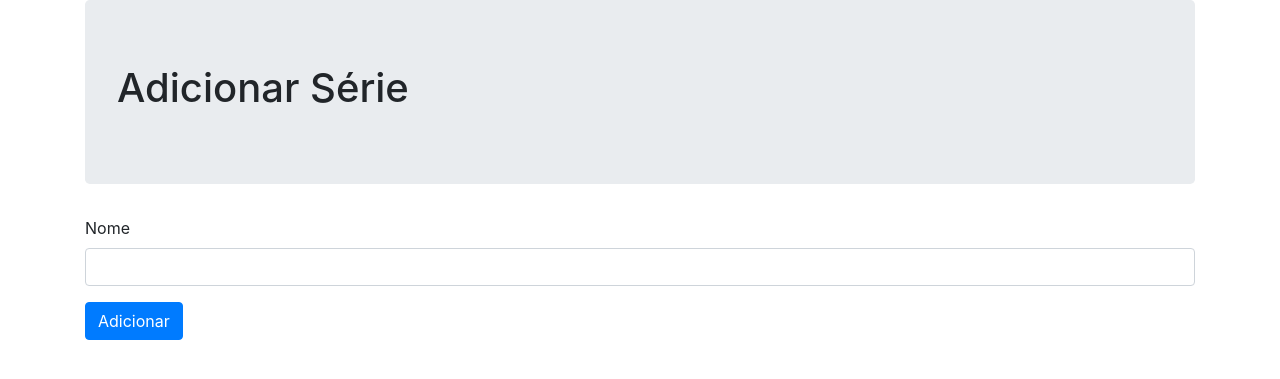
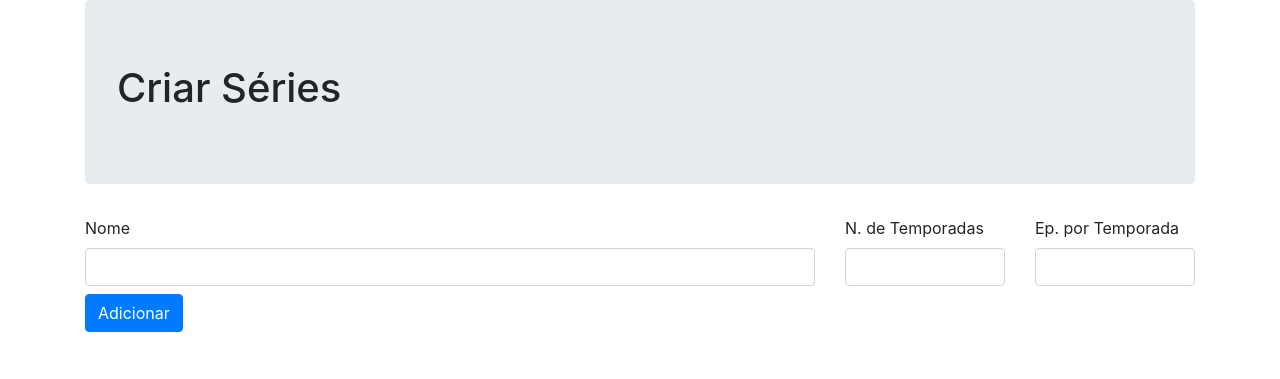
Before and after one commit to macdev14/controle-series, a Laravel app: page /series/criar in a window 1280 px wide. Shown: the top 379 px of the page. Run offline with Laravel 10, Linux system fonts and the light colour scheme; some libraries are stand-ins or nearby versions.

Commit message:
temporadas e episodios

```diff
--- a/app/Http/Controllers/SeriesController.php
+++ b/app/Http/Controllers/SeriesController.php
@@ -1,6 +1,8 @@
 <?php
 
 namespace App\Http\Controllers;
+
+use App\Http\Requests\SeriesFormRequest;
 use Illuminate\Support\Facades\Session;
 use App\Models\Serie;
 use Illuminate\Http\Request;
@@ -16,14 +18,7 @@ class SeriesController extends Controller
         'Agents of SHIELD'
     ];
     $series = Serie::all();
-    // var_dump($series);
-    // exit();
-    // // $html = '<ul>';
 
-    // // foreach($series as $serie ){
-    // //     $html .= "<li>$serie</li>";
-    // // }
-    // // $html .= "</ul>";
     return view('series.index', compact('series'));
     }
 
@@ -33,35 +28,45 @@ class SeriesController extends Controller
         return view('series.create');
     }
 
-    public function store(Request $request)
+    public function store(SeriesFormRequest $request)
     {
 
-        $formFields= $request->validate([
-            'nome'=>'required',
+        $formFields = $request->validated();
+        $serie = Serie::create(['nome'=> $formFields["nome"] ]);
+        $qtd_temp = intval($formFields["qtd_temporadas"]);
+        $ep_por_temporada = intval($formFields["ep_por_temporada"]);
+        // return var_dump($formFields["qtd_temporadas"]);
+        for($i=1; $i<=$qtd_temp; $i++){
+            $temporada = $serie->temporadas()->create(['numero'=>$i]);
+                for ($j=1; $j<=$ep_por_temporada; $j++){
+                   $episodio = $temporada->episodios()->create(['numero'=>$j]);
+                }
 
-        ],[
-            'nome.required'=>'Favor inserir nome',
-        ]);
 
-        Serie::create($formFields);
+        }
+
+        Session::flash('message',"Serie {$serie->id} e suas temporadas e episódio criados com sucesso!");
         return redirect()->route('series.listar');
     }
 
-    public function update(Serie $serie)
+    public function update(Serie $serie, SeriesFormRequest $request)
     {
-        $formFields= request()->validate([
-            'nome'=>'required',
+        $formFields= $request->validated();
 
-        ],[
-            'nome.required'=>'Favor inserir nome',
-        ]);
 
         $serie->update($formFields);
         Session::flash('message','Serie alterada com sucesso!');
-        return back();
+        return redirect()->route('series.listar');
     }
 
     public function edit(Serie $serie){
         return view('series.editar', ['serie'=>$serie]);
     }
+
+
+    public function delete(Serie $serie){
+        $serie->delete();
+        Session::flash('message','Serie deletada com sucesso!');
+        return redirect()->route('series.listar');
+    }
 }
--- a/resources/views/components/layout.blade.php
+++ b/resources/views/components/layout.blade.php
@@ -1,3 +1,4 @@
+@props(['title'])
 <!doctype html>
 <html lang="pt-BR">
 <head>
@@ -7,11 +8,17 @@
     <meta http-equiv="X-UA-Compatible" content="ie=edge">
     <title>Controle de Séries</title>
         <link rel="stylesheet" href="https://stackpath.bootstrapcdn.com/bootstrap/4.3.1/css/bootstrap.min.css" integrity="sha384-ggOyR0iXCbMQv3Xipma34MD+dH/1fQ784/j6cY/iJTQUOhcWr7x9JvoRxT2MZw1T" crossorigin="anonymous">
-
+        <link rel="stylesheet" href="https://use.fontawesome.com/releases/v5.8.2/css/all.css" integrity="sha384-oS3vJWv+0UjzBfQzYUhtDYW+Pj2yciDJxpsK1OYPAYjqT085Qq/1cq5FLXAZQ7Ay" crossorigin="anonymous">
 </head>
 <body>
     <div class="container">
+        <div class="jumbotron">
+            <h1>{{ $title }}</h1>
+        </div>
+        <x-flash-message/>
+
    {{$slot}}
     </div>
+    <script src="//unpkg.com/alpinejs" defer></script>
 </body>
 </html>
--- a/resources/views/series/create.blade.php
+++ b/resources/views/series/create.blade.php
@@ -1,20 +1,47 @@
-<x-layout>
+<x-layout title="Criar Séries">
 
-    <div class="jumbotron">
-        <h1>Adicionar Série</h1>
-    </div>
+
     <form method="post" action="{{ route('series.criar') }}">
         @csrf
-        <div class="form-group">
+        <div class="row">
+            <div class="col col-8">
                 <label for="nome">Nome</label>
                     <input type="text" class="form-control" name="nome" id="nome">
-
-        </div>
                         @error("nome")
                             <p style="color:crimson">
                                 {{$message}}
                             </p>
                         @enderror
-        <button class="btn btn-primary">Adicionar</button>
+            </div>
+
+
+
+            <div class="col col-2">
+                <label for="qtd_temporadas">N. de Temporadas</label>
+                <input type="number" class="form-control" name="qtd_temporadas" id="qtd_temporadas">
+
+                    @error("qtd_temporadas")
+                    <p style="color:crimson">
+                        {{$message}}
+                    </p>
+                    @enderror
+            </div>
+
+            <div class="col col-2">
+                <label for="ep_por_temporada">Ep. por Temporada</label>
+                <input type="number" class="form-control" name="ep_por_temporada" id="ep_por_temporada">
+
+                    @error("ep_por_temporada")
+                    <p style="color:crimson">
+                        {{$message}}
+                    </p>
+                    @enderror
+            </div>
+
+
+        </div>
+        <button class="btn btn-primary mt-2">Adicionar</button>
     </form>
+
+
 </x-layout>
--- a/routes/web.php
+++ b/routes/web.php
@@ -29,4 +29,6 @@ Route::post('/series/criar', [SeriesController::class, 'store'] )->name('series.
 
 Route::get('/series/{serie}/atualizar', [SeriesController::class, 'edit'] )->name('series.editar');
 
-Route::post('/series/{serie}/atualizar', [SeriesController::class, 'update'] )->name('series.atualizar');
+Route::put('/series/{serie}/atualizar', [SeriesController::class, 'update'] )->name('series.atualizar');
+
+Route::delete('/series/{serie}/remover', [SeriesController::class, 'delete'] )->name('series.remover');
```
Also changed, not shown: app/Models/Serie.php (+9 -0 lines), resources/views/series/index.blade.php (+14 -5 lines), resources/views/series/update.blade.php (deleted, +0 -20 lines), database/migrations/2023_02_28_141641_criar_tabela_series.php. Lines whose indentation alone changed are shown as unchanged.
